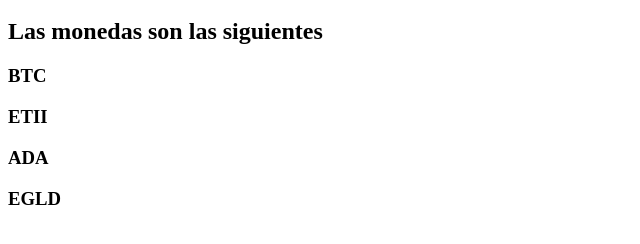
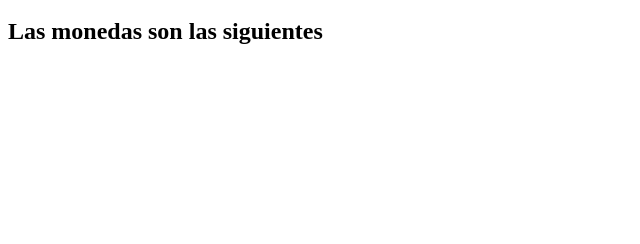
Before and after one commit to Pthumerian/EXAMEN1ED2024, a plain HTML site: page index.html in a window 1280 px wide. Shown: the part 48-292 px from the top of the page, without its empty margins (0-640 px from the left). Drawn offline with Linux system fonts and the light colour scheme.

Commit message:
Borro las monedas, mejor invertir en NFT

```diff
--- a/index.html
+++ b/index.html
@@ -1,6 +1,2 @@
 <h1>BIENVENIDO A CRYPTOBRO</h1>
 <h2>Las monedas son las siguientes</h2>
-<h3>BTC</h3>
-<h3>ETII</h3>
-<h3>ADA</h3>
-<h3>EGLD</h3>
```
